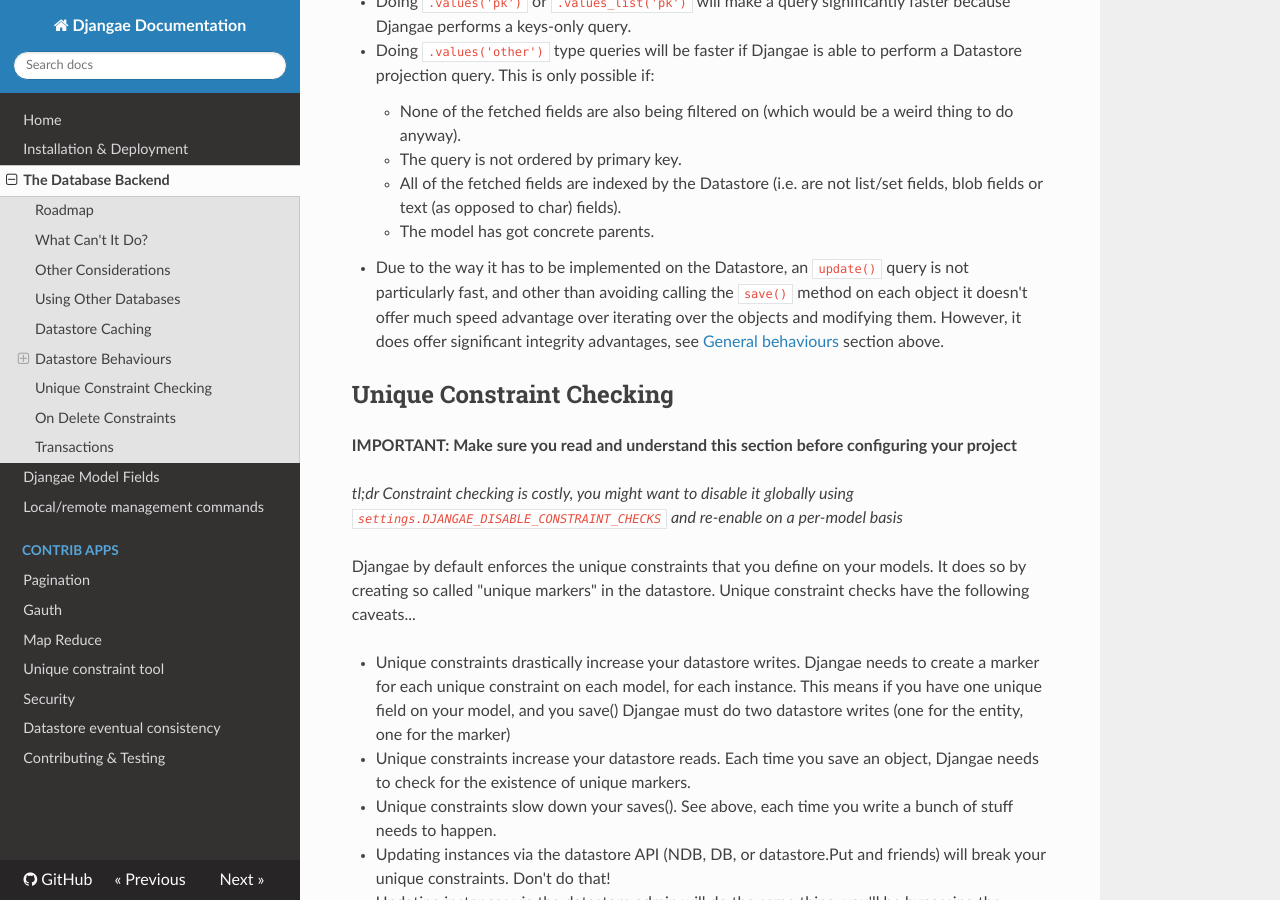
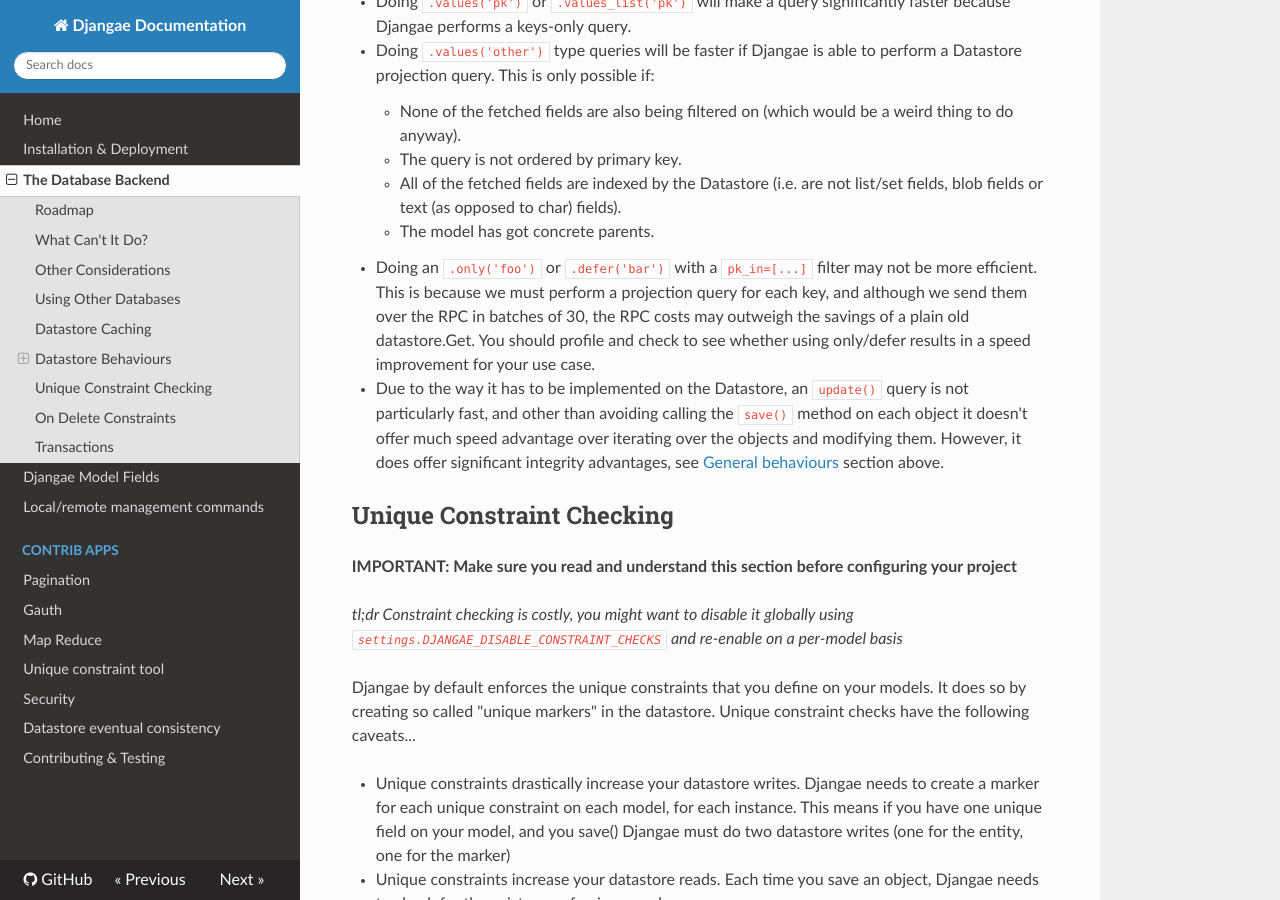
Before and after one commit to wittfabian/djangae, an MkDocs documentation site: the page built from docs/db_backend.md, in a window 1280 px wide and 900 px high, scrolled down 4357 px. Built offline with MkDocs 1.6.1, drawn with Linux system fonts in a browser that asks for light colours; nearby versions of some CDN libraries; old or Windows-style settings are respelled for this version of MkDocs.

Commit message:
Add documentation for getting the best peformance from pk filters

```diff
--- a/docs/db_backend.md
+++ b/docs/db_backend.md
@@ -150,6 +150,7 @@
     - The query is not ordered by primary key.
     - All of the fetched fields are indexed by the Datastore (i.e. are not list/set fields, blob fields or text (as opposed to char) fields).
     - The model has got concrete parents.
+* Doing an `.only('foo')` or `.defer('bar')` with a `pk_in=[...]` filter may not be more efficient. This is because we must perform a projection query for each key, and although we send them over the RPC in batches of 30, the RPC costs may outweigh the savings of a plain old datastore.Get. You should profile and check to see whether using only/defer results in a speed improvement for your use case.
 * Due to the way it has to be implemented on the Datastore, an `update()` query is not particularly fast, and other than avoiding calling the `save()` method on each object it doesn't offer much speed advantage over iterating over the objects and modifying them.  However, it does offer significant integrity advantages, see [General behaviours](#general-behaviours) section above.
 
 
```
